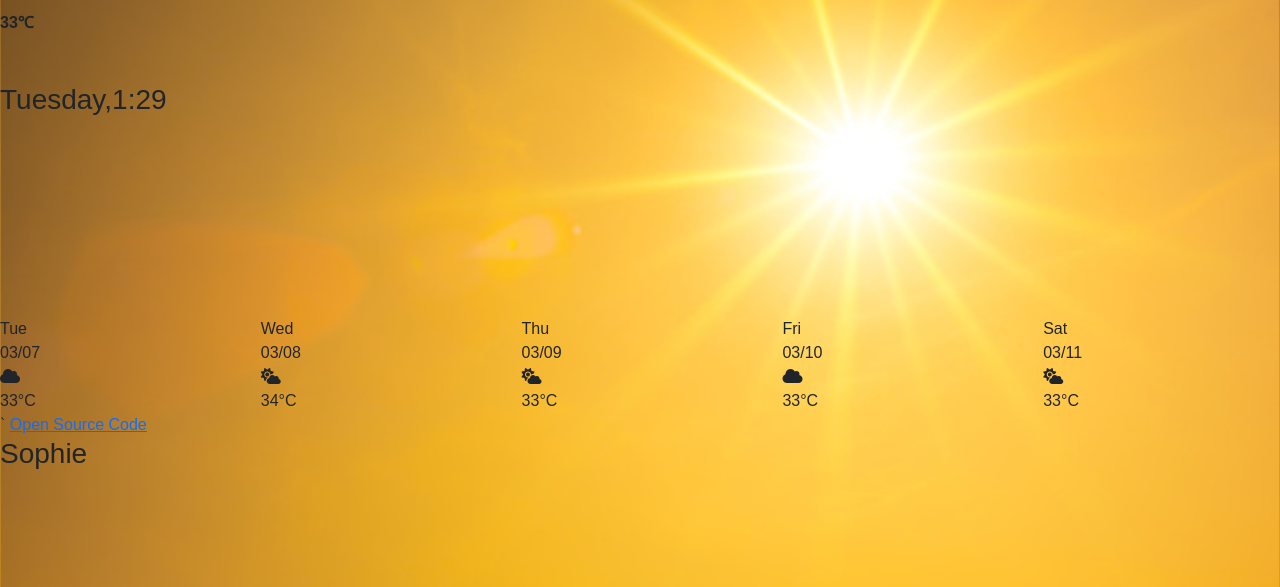
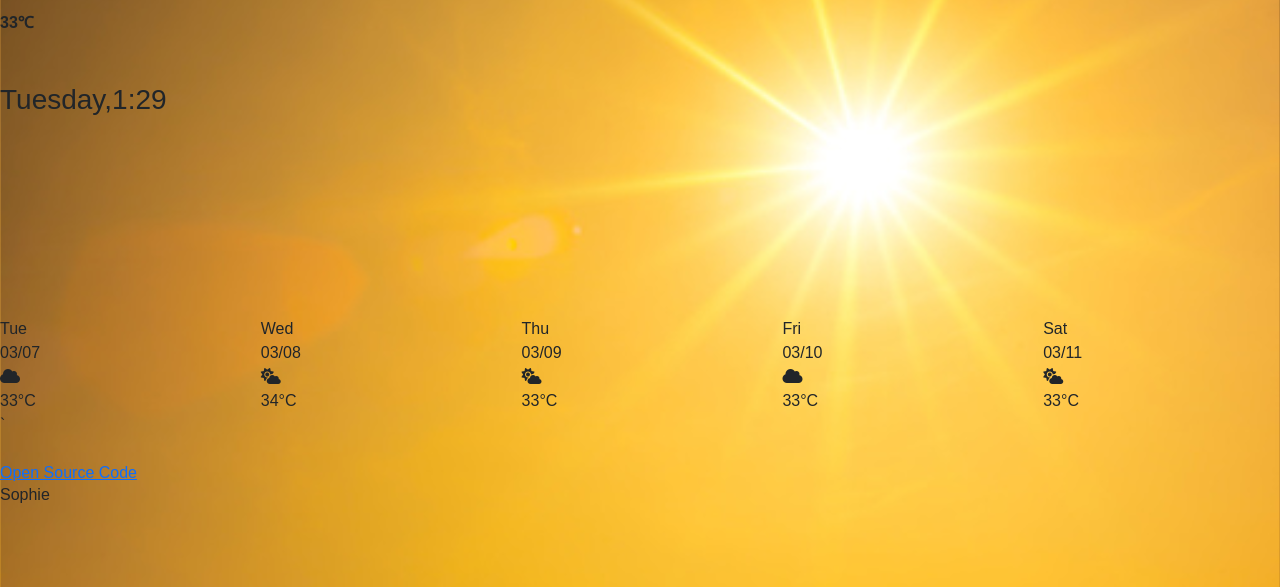
Before and after one commit to Sophiee43/weather-app, a plain HTML site: page index.html in a window 1280 px wide. Shown: the part 213-800 px from the top of the page. Drawn offline with nearby package versions, Linux system fonts and the light colour scheme.

Commit message:
updated index.html

```diff
--- a/index.html
+++ b/index.html
@@ -83,8 +83,10 @@
  </div>
 `
  <script src="index.js"></script>
+ <br>
+ <br>
 <a href="https://github.com/Sophiee43/weather-app.git">Open Source Code</a>
-<h3>Sophie</h1>
+<h6>Sophie</h6>
 </body>
 
 </html>
```
